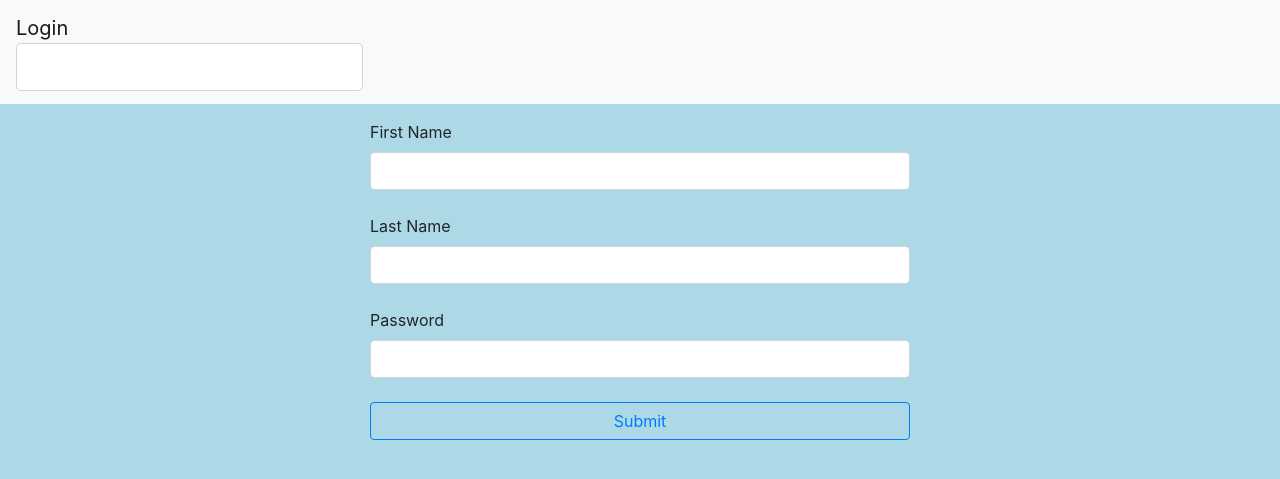
After one commit to chava85/hotel_site, a Django app: page /login/ in a window 1280 px wide. The commit adds this page. Shown: the top 479 px of the page. Run offline with Django 3.2, Linux system fonts and the light colour scheme; some libraries are stand-ins or nearby versions.

Commit message:
login branch

```diff
--- a/visitors/models.py
+++ b/visitors/models.py
@@ -2,10 +2,10 @@ from django.db import models
 
 # Create your models here.
 
-class Customer(models.Model):
+class User(models.Model):
     '''To do: implement this model'''
     first_name = models.CharField(max_length=200)
-    last_name = models.IntegerField(default=0)
+    last_name = models.CharField(max_length=200)
     phone_number = models.IntegerField()
 
 
@@ -17,6 +17,6 @@ class Room(models.Model):
 class Booking(models.Model):
 
 	room = models.ForeignKey(Room, on_delete=models.CASCADE)
-	customer = models.ForeignKey(Customer, on_delete=models.CASCADE)
+	customer = models.ForeignKey(User, on_delete=models.CASCADE)
 	start_date = models.DateField()
 	end_date = models.DateField()
--- a/visitors/templates/base.html
+++ b/visitors/templates/base.html
@@ -10,10 +10,7 @@
 
   <link rel="stylesheet" type="text/css" href="{% static 'css/mystyle.css' %}">
 
-  <nav class="navbar navbar-light bg-light">
-  <a class="navbar-brand" href="#">Login
-  	<input class="form-control form-control-lg" type="text"></a>
-</nav>
+
 
 
 
@@ -21,6 +18,12 @@
 <head></head>
 <body>
 
+
+	 <nav class="navbar navbar-light bg-light">
+  	<a class="navbar-brand" href="#">Login
+  	<input class="form-control form-control-lg" type="text"></a>
+	</nav>
+
   {% block content %}{% endblock %}
 </body>
 </html>
--- a/visitors/templates/bookings.html
+++ b/visitors/templates/bookings.html
@@ -8,7 +8,7 @@
     <div class="row">
       <div class="col-8 offset-4">
           <div class="card-header">
-            <h5 class="text-center">Book a Room</h5>
+            <h1 class="text-center">Book a Room</h1>
           </div>
 
           <div class="card-body">
--- /dev/null
+++ b/visitors/templates/login.html
@@ -0,0 +1,45 @@
+{% extends "base.html" %}
+
+{% load static %}
+
+{% block content %}
+
+<div class="container">
+
+	<div class="row mt-3">
+		<div class="col-md-3"></div>
+		<div class="col-md-6">
+
+			<form method="POST">
+              {% csrf_token %}
+              <label>First Name</label>
+              <input class="form-control" type="text" name="first_name">
+
+              <label class="mt-4">Last Name</label>
+              <input class="form-control" type="text" name="last_name">
+
+           		<label class="mt-4">Password</label>
+              	<input class="form-control" type="text" name="last_name">
+
+              	<button type="submit" class="btn btn-outline-primary btn-block mt-4">Submit</button>
+            </form>
+        	</div>
+        </div>
+    </div>
+</div>
+
+
+
+
+
+
+
+
+
+
+
+
+
+
+
+{% endblock %}
--- a/visitors/urls.py
+++ b/visitors/urls.py
@@ -6,5 +6,7 @@ app_name = 'visitors'
 urlpatterns = [
 	path('', views.index, name='index'),
 
-	path('bookings/', views.bookings, name='bookings]'),
+	path('bookings/', views.bookings, name='bookings'),
+
+	path('login/', views.login, name='login')
 ]
--- a/visitors/views.py
+++ b/visitors/views.py
@@ -1,15 +1,35 @@
 from django.shortcuts import render
+from .models import User
+from .forms import UserForm
 
-# Create your views here.
-
-
-
-# from .models import Customer, Rental
-
-# Create your views here.
 
 def index(request):
 	return render(request, 'index.html')
 
 def bookings(request):
+	if request.method == 'POST':
+		post = request.POST
+		first_name = post['first_name']
+		last_name = post['last_name']
+		phone_number = post['phone_number']
+
+		user = User(first_name=first_name, last_name=last_name,
+			phone_number=phone_number)
+
+		user.save()
+
 	return render(request, 'bookings.html')
+
+def show_vacancies():
+	pass
+
+def login(request):
+
+	if request.method == 'POST':
+		form = UserForm(request.POST)
+		if form.is_valid():
+
+			return redirect('bookings.html')
+
+
+	return render(request, 'login.html')
```
Also changed, not shown: visitors/forms.py (added, +9 -0 lines), visitors/migrations/0002_auto_20190415_1528.py (added), visitors/templates/index.html (line endings or trailing spaces).
